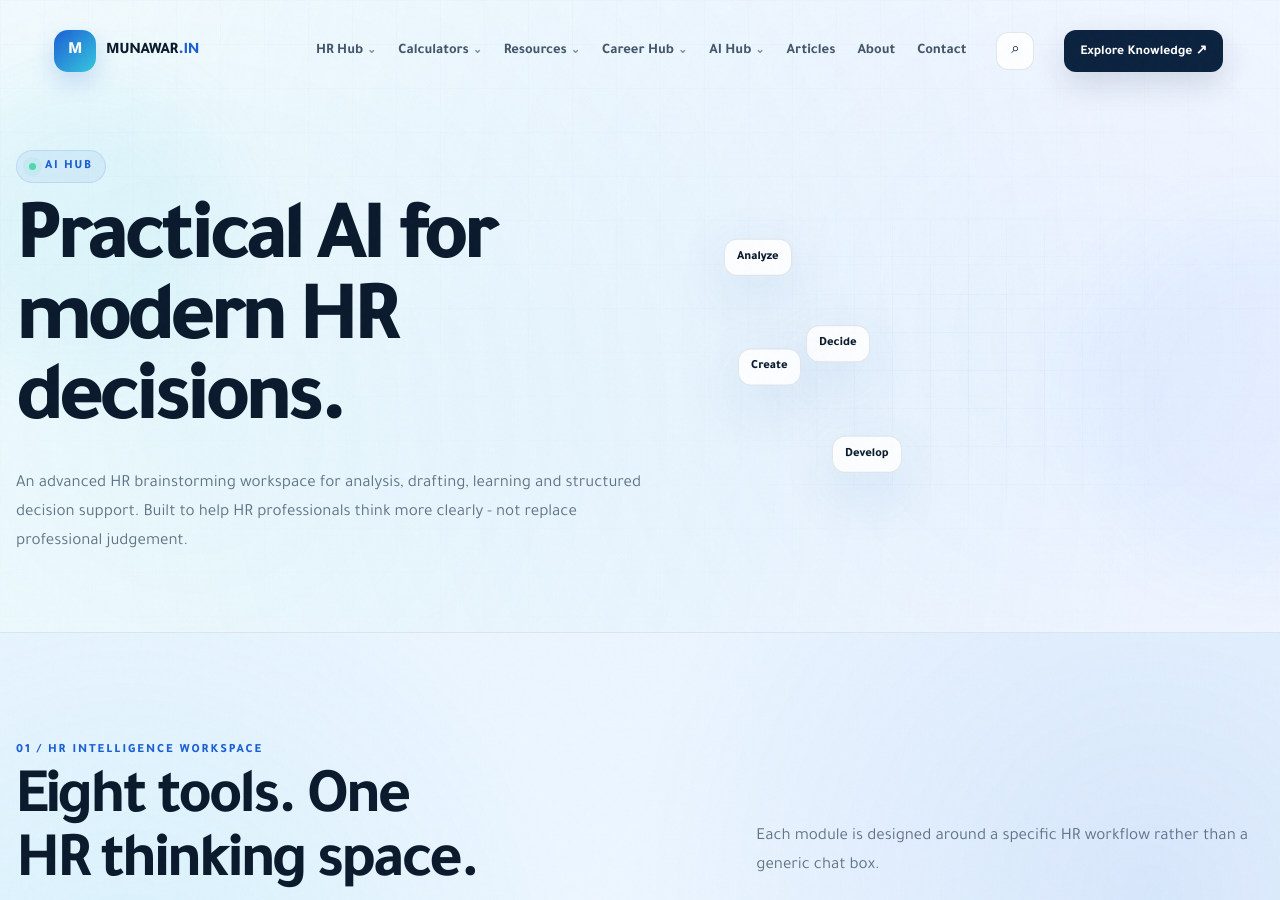
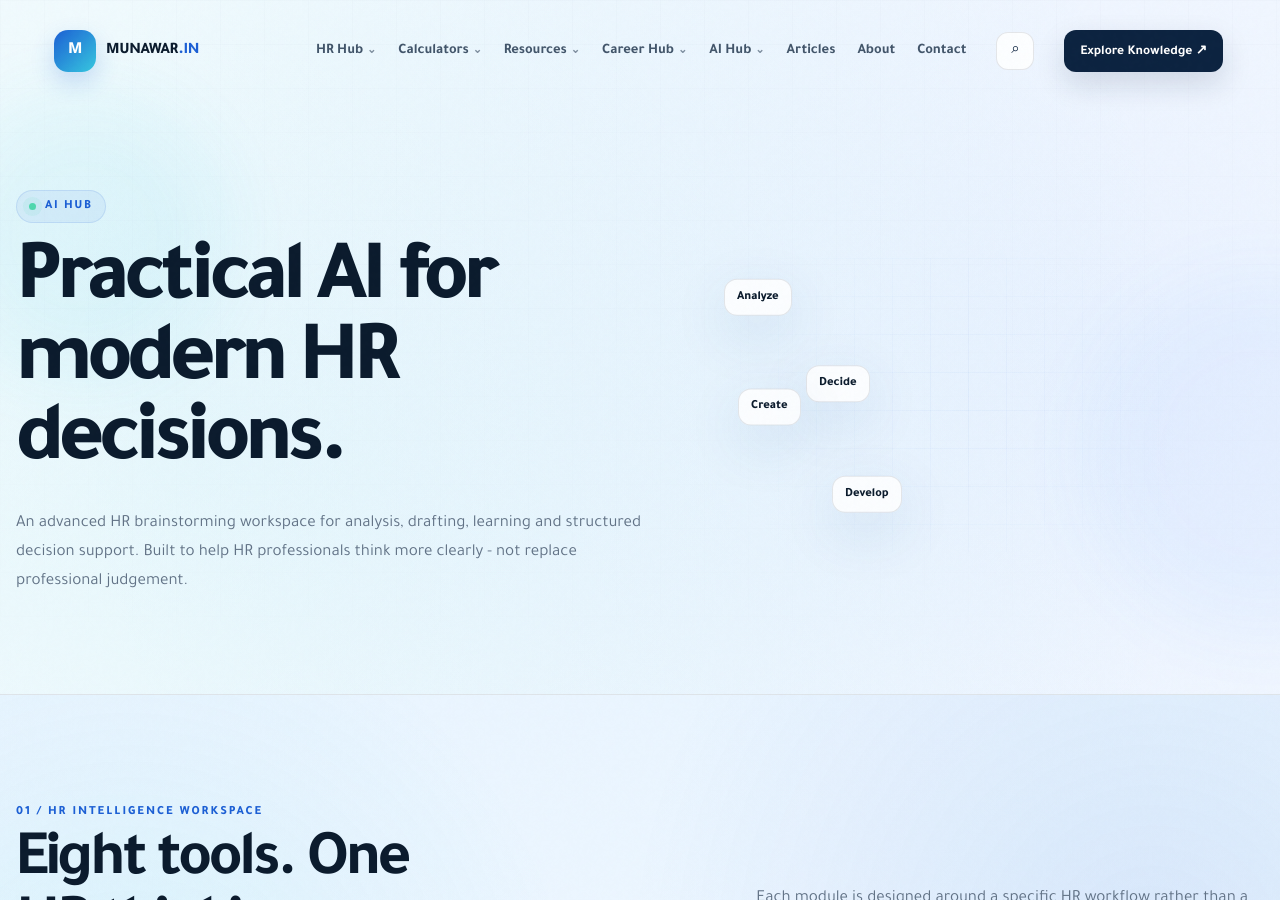
Before and after one commit to munawarka07/munawarka07.github.io, a Jekyll site: the page built from hr-hub/ai-hub/index.html, in a window 1280 px wide and 900 px high. Built offline with Jekyll 4.4.1, drawn with Linux system fonts in a browser that asks for light colours.

```diff
--- a/hr-hub/ai-hub/index.html
+++ b/hr-hub/ai-hub/index.html
@@ -513,6 +513,32 @@
 .knowledge-hero + .section{position:relative;z-index:1;}
 .knowledge-hero .shell{position:relative;z-index:2;}
 </style>
+
+<style id="aihub-homepage-only-final-fix">
+/* AI Hub homepage only: keep the complete hero safely below the fixed navigation. */
+@media (min-width:1051px){
+  .knowledge-hero{
+    min-height:680px!important;
+    padding:190px 0 80px!important;
+    align-items:flex-start!important;
+  }
+  .knowledge-hero-grid{align-items:center!important;}
+}
+@media (min-width:821px) and (max-width:1050px){
+  .knowledge-hero{
+    min-height:auto!important;
+    padding:155px 0 64px!important;
+    align-items:flex-start!important;
+  }
+}
+@media (max-width:820px){
+  .knowledge-hero{
+    min-height:auto!important;
+    padding:125px 0 56px!important;
+    align-items:flex-start!important;
+  }
+}
+</style>
 </head><body><div class="noise"></div><div class="scroll-progress" id="scrollProgress"></div><div class="cursor-glow" id="cursorGlow"></div><div class="toast" id="toast"></div><header class="site-header"><div class="shell nav"><a class="brand" href="/"><span class="brand-mark">M</span><span class="brand-name">MUNAWAR<span>.IN</span></span></a><nav class="nav-links global-nav" aria-label="Primary navigation">
 <div class="nav-menu"><a class="nav-top" href="/hr-hub/">HR Hub <span class="nav-chevron">⌄</span></a><div class="nav-dropdown nav-wide">
 <a href="/hr-hub/"><strong>HR Hub Overview</strong><small>All HR knowledge and tools</small></a>
```
